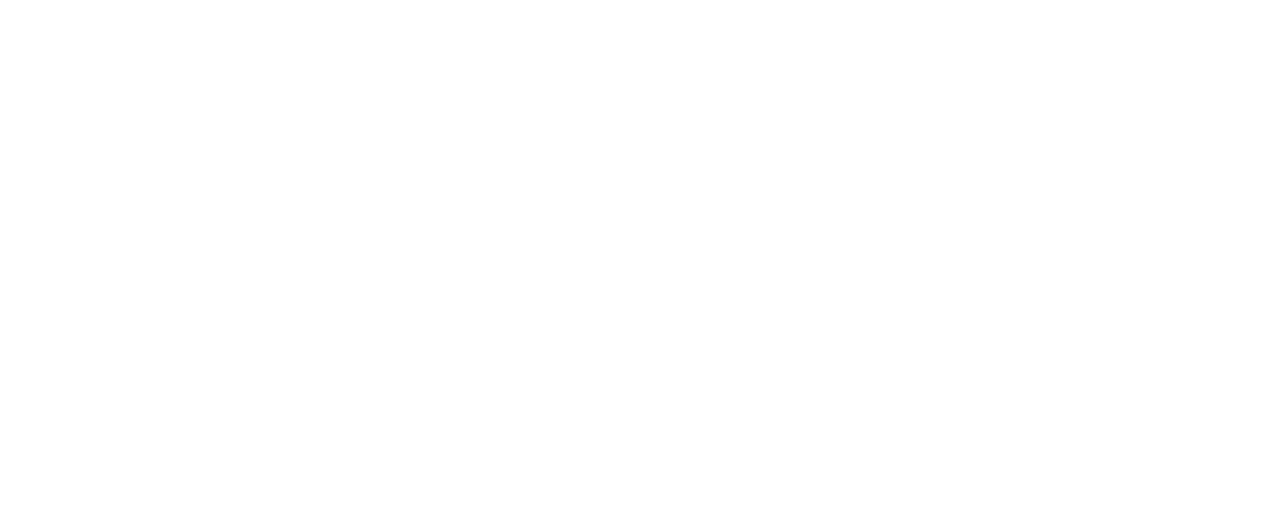
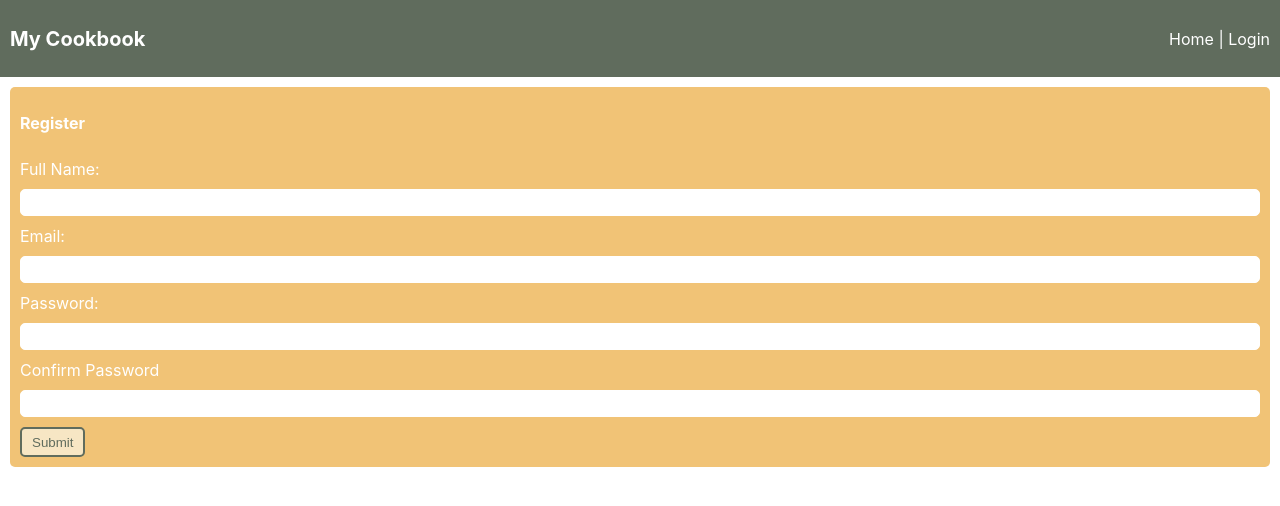
Before and after one commit to Archangxl/My-Cookbook-v2, a React (Create React App) app in the folder client/: page /register in a window 1280 px wide. Before the commit this address had no page. Shown: the top 506 px of the page. Built offline with nearby package versions, Linux system fonts and the light colour scheme.

Commit message:
last updated 06.09.2023

```diff
--- a/client/src/App.js
+++ b/client/src/App.js
@@ -1,5 +1,8 @@
-import LandingPage from "./Components/Pages/LandingPage";
+import LandingPage from "./Components/LoginNotRequiredComponents/Landing";
 import {BrowserRouter, Route, Routes} from 'react-router-dom';
+import Login from "./Components/LoginNotRequiredComponents/Login";
+import Register from "./Components/LoginNotRequiredComponents/Register";
+import Cookbook from "./Components/LoginRequiredComponents/Cookbook";
 
 function App() {
 
@@ -7,11 +10,10 @@ function App() {
     <>
       <BrowserRouter>
         <Routes>
-          <Route
-            path='/'
-            element={ <LandingPage />}
-          />
-
+          <Route path='/' element={ <LandingPage />} />
+          <Route path='/login' element={<Login />} />
+          <Route path='/register' element={<Register />} />
+          <Route path="/cookbook" element={<Cookbook />} />
         </Routes>
       </BrowserRouter>
     </>
--- a/client/src/Components/Pages/LandingPage.js
+++ b/client/src/Components/LoginNotRequiredComponents/Landing.js
@@ -1,11 +1,11 @@
-import Navbar from '../Pages/Navbar';
-import Main from '../Pages/Main';
+import Navbar from './Navbar';
+import Main from './SharedRecipesBody';
 
 const LandingPage = () => {
 
     return (
         <div>
-            <Navbar />
+            <Navbar landingPage={true} />
             <Main />
         </div>
     );
--- /dev/null
+++ b/client/src/Components/LoginNotRequiredComponents/Login.js
@@ -0,0 +1,14 @@
+import Navbar from "./Navbar";
+import LoginForm from "./LoginForm";
+
+const Login = () => {
+
+    return (
+        <>
+            <Navbar login={true} />
+            <LoginForm />
+        </>
+    );
+
+}
+export default Login;
--- /dev/null
+++ b/client/src/Components/LoginNotRequiredComponents/LoginForm.js
@@ -0,0 +1,64 @@
+import {useState} from 'react';
+import axios from 'axios';
+import {useNavigate} from 'react-router-dom';
+
+const LoginForm = () => {
+
+    const navigate = useNavigate();
+
+    const logUserIn = (e) => {
+        e.preventDefault();
+        axios.post('http://localhost:8000/api/loginUser', {email, password}, {withCredentials: true})
+            .then(res => navigate('/cookbook'))
+            .catch(err => console.log(err));
+    }
+
+    const [email, setEmail] = useState("");
+    const [password, setPassword] = useState("");
+
+    const formStyle = {
+        padding: '10px',
+        margin: '10px',
+        display: 'grid',
+        gap: '10px',
+        minWidth: '280px',
+        borderRadius: '5px',
+        backgroundColor: '#F1C376',
+        color: 'white',
+    }
+
+    const inputStyles = {
+        borderRadius: '5px',
+        border: '1px solid white',
+        padding: '5px'
+    }
+
+    const buttonSytle = {
+        padding: '6px 10px 5px 10px',
+        borderRadius: '5px',
+        border: '2px solid #606C5D',
+        backgroundColor: '#F7E6C4',
+        color: '#606C5D'
+    }
+
+    return (
+        <main>
+            <form style={formStyle} onSubmit={logUserIn}>
+                <p><b>Login</b></p>
+
+                <label>Email: </label>
+                <input style={inputStyles} type="text" onChange={(e) => setEmail(e.target.value)} value={email}></input>
+
+                <label>Password: </label>
+                <input style={inputStyles} type="password" onChange={(e) => setPassword(e.target.value)} value={password}></input>
+
+                <div>
+                    <button style={buttonSytle}>Submit</button>
+                </div>
+            </form>
+        </main>
+    );
+
+}
+
+export default LoginForm;
--- /dev/null
+++ b/client/src/Components/LoginNotRequiredComponents/Navbar.js
@@ -0,0 +1,67 @@
+import {Link} from 'react-router-dom';
+
+const Navbar = ({login = false, register = false, landingPage = false}) => {
+
+    const navStyle = {
+        display: 'flex',
+        justifyContent: 'space-between',
+        alignItems: 'center',
+        padding: '10px',
+        backgroundColor: '#606C5D',
+        color: 'white',
+        minWidth: '300px'
+    }
+
+    const h1Style = {
+        fontSize: '20px'
+    }
+
+    const linkStyle = {
+        textDecoration: 'none',
+        color: 'white',
+        fontSize: '16px'
+    }
+
+    return (
+        <>
+        {
+            landingPage === true
+
+            &&
+
+            <nav style={navStyle}>
+
+                <h1 style={h1Style}>My Cookbook</h1>
+                <p style={linkStyle}><Link to="/login" style={linkStyle}>Login</Link> | <Link to="/register" style={linkStyle}>Register</Link></p>
+
+            </nav>
+        }
+        {
+            login === true
+
+            &&
+
+            <nav style={navStyle}>
+
+                <h1 style={h1Style}>My Cookbook</h1>
+                <p style={linkStyle}><Link to="/" style={linkStyle}>Home</Link> | <Link to="/register" style={linkStyle}>Register</Link></p>
+
+            </nav>
+        }
+        {
+            register === true
+
+            &&
+
+            <nav style={navStyle}>
+
+                <h1 style={h1Style}>My Cookbook</h1>
+                <p style={linkStyle}><Link to="/" style={linkStyle}>Home</Link> | <Link to="/login" style={linkStyle}>Login</Link></p>
+
+            </nav>
+        }
+        </>
+    );
+}
+
+export default Navbar;
--- /dev/null
+++ b/client/src/Components/LoginNotRequiredComponents/Register.js
@@ -0,0 +1,14 @@
+import Navbar from "./Navbar";
+import RegisterForm from "./RegisterForm";
+
+const Register = () => {
+
+    return (
+        <>
+            <Navbar register={true} />
+            <RegisterForm />
+        </>
+    );
+
+}
+export default Register;
--- /dev/null
+++ b/client/src/Components/LoginNotRequiredComponents/RegisterForm.js
@@ -0,0 +1,70 @@
+import {useState} from 'react';
+import axios from 'axios';
+import {useNavigate} from 'react-router-dom';
+
+const RegisterForm = () => {
+
+    const navigate = useNavigate();
+    const createUser = (e) => {
+        e.preventDefault();
+        axios.post('http://localhost:8000/api/createUser', {fullName, email, password, confirmPassword}, {withCredentials: true})
+            .then(res => navigate('/cookbook'))
+            .catch(err => console.log(err));
+    }
+
+    const [fullName, setFullName] = useState("");
+    const [email, setEmail] = useState("");
+    const [password, setPassword] = useState("");
+    const [confirmPassword, setConfirmPassword] = useState("");
+
+    const formStyle = {
+        padding: '10px',
+        margin: '10px',
+        display: 'grid',
+        gap: '10px',
+        minWidth: '280px',
+        borderRadius: '5px',
+        backgroundColor: '#F1C376',
+        color: 'white',
+    }
+
+    const inputStyles = {
+        borderRadius: '5px',
+        border: '1px solid white',
+        padding: '5px'
+    }
+
+    const buttonSytle = {
+        padding: '6px 10px 5px 10px',
+        borderRadius: '5px',
+        border: '2px solid #606C5D',
+        backgroundColor: '#F7E6C4',
+        color: '#606C5D'
+    }
+
+    return (
+        <main>
+            <form style={formStyle} onSubmit={createUser}>
+                <p><b>Register</b></p>
+                <label>Full Name:</label>
+                <input style={inputStyles} type="text" onChange={(e) => setFullName(e.target.value)} value={fullName}></input>
+
+                <label>Email: </label>
+                <input style={inputStyles} type="text" onChange={(e) => setEmail(e.target.value)} value={email}></input>
+
+                <label>Password: </label>
+                <input style={inputStyles} type="password" onChange={(e) => setPassword(e.target.value)} value={password}></input>
+
+                <label>Confirm Password</label>
+                <input style={inputStyles} type="password" onChange={(e) => setConfirmPassword(e.target.value)} value={confirmPassword}></input>
+
+                <div>
+                    <button style={buttonSytle}>Submit</button>
+                </div>
+            </form>
+        </main>
+    );
+
+}
+
+export default RegisterForm;
--- a/client/src/Components/Pages/Main.js
+++ b/client/src/Components/LoginNotRequiredComponents/SharedRecipesBody.js
@@ -10,7 +10,6 @@ const Main = () => {
         axios
             .get('http://localhost:8000/api/grabbingAllSharedRecipes')
             .then(recipes => {
-                console.log(recipes)
                 setSharedRecipes(recipes.data);
                 setLoaded(true);
             })
@@ -27,8 +26,9 @@ const Main = () => {
         <>
             {loaded === true
 
-            && (
-                <>
+            &&
+
+            (<>
                 {sharedRecipes.map((recipe, index) => {
                     return (
                         <div key={index} style={recipeCardStyle}>
--- /dev/null
+++ b/client/src/Components/LoginRequiredComponents/Cookbook.js
@@ -0,0 +1,13 @@
+import LoggedInNavbar from "./LoggedInNavbar";
+
+const Cookbook = () => {
+
+    return(
+        <>
+            <LoggedInNavbar />
+        </>
+    );
+
+}
+
+export default Cookbook;
--- /dev/null
+++ b/client/src/Components/LoginRequiredComponents/LoggedInNavbar.js
@@ -0,0 +1,46 @@
+import axios from 'axios';
+import {useNavigate} from 'react-router-dom';
+
+const LoggedInNavbar = () => {
+
+    const navigate = useNavigate();
+
+    const logOut = (e) => {
+        axios.get('http://localhost:8000/api/logout')
+            .then(res => navigate('/'))
+    }
+
+
+    const navStyle = {
+        display: 'flex',
+        justifyContent: 'space-between',
+        alignItems: 'center',
+        padding: '10px',
+        backgroundColor: '#606C5D',
+        color: 'white',
+        minWidth: '300px'
+    }
+
+    const h1Style = {
+        fontSize: '20px'
+    }
+
+    const linkStyle = {
+        textDecoration: 'none',
+        color: 'white',
+        fontSize: '16px'
+    }
+
+    return (
+        <>
+            <nav style={navStyle}>
+
+                <h1 style={h1Style}>My Cookbook</h1>
+                <p style={linkStyle} onClick={logOut}>logout</p>
+
+            </nav>
+        </>
+    );
+}
+
+export default LoggedInNavbar;
--- a/client/src/Components/Pages/Navbar.js
+++ /dev/null
@@ -1,34 +0,0 @@
-import {Link} from 'react-router-dom';
-
-const Navbar = () => {
-
-    const navStyle = {
-        display: 'flex',
-        justifyContent: 'space-between',
-        alignItems: 'center',
-        padding: '10px',
-        backgroundColor: 'coral',
-        color: 'white'
-    }
-
-    const h1Style = {
-        fontSize: '20px'
-    }
-
-    const linkStyle = {
-        textDecoration: 'none',
-        color: 'white',
-        fontSize: '16px'
-    }
-
-    return (
-        <nav style={navStyle}>
-
-            <h1 style={h1Style}>My Cookbook</h1>
-            <p style={linkStyle}><Link style={linkStyle} >Login</Link> | <Link style={linkStyle} >Register</Link></p>
-
-        </nav>
-    );
-}
-
-export default Navbar;
```
Also changed, not shown: 1 other file (tests, documents, lock files or other folders). Lines whose indentation alone changed are shown as unchanged.
